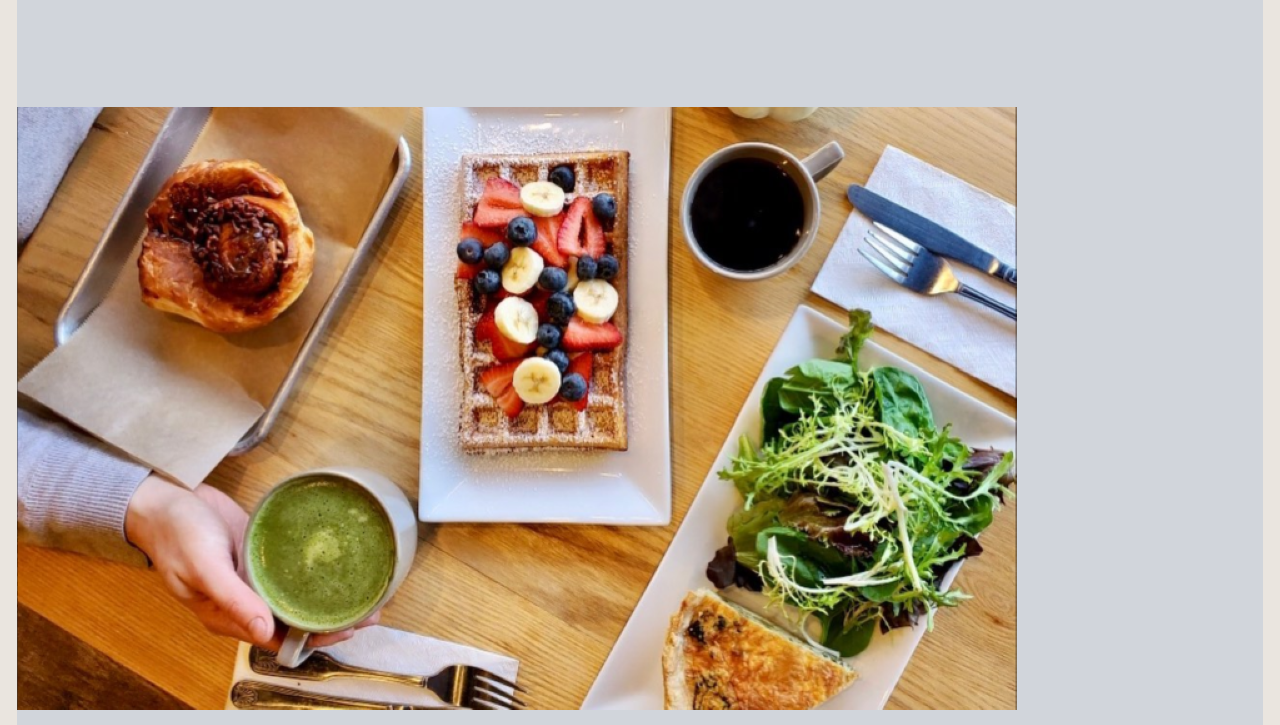
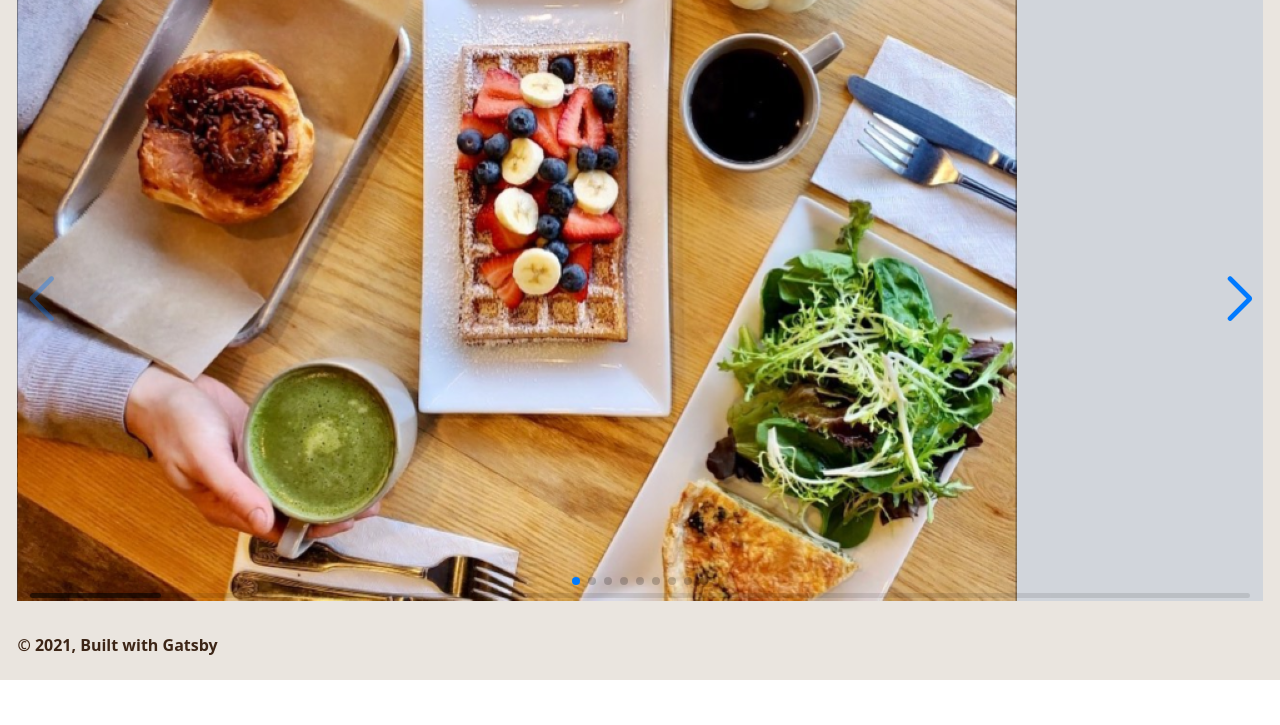
Before and after one commit to markelbag/TerraGia, a Gatsby site: page / in a window 1280 px wide. Shown: the part 75-800 px from the top of the page. Built offline with nearby package versions, Linux system fonts and the light colour scheme; Gatsby itself is replaced by a stand-in of ours.

Commit message:
Swiper Added

```diff
--- a/src/components/layout.js
+++ b/src/components/layout.js
@@ -34,7 +34,9 @@
           padding: `0 1.0875rem 1.45rem`,
         }}
       >
-        <main className="size"> {children}</main>
+        <main className="flex items-center justify-center w-full h-full bg-gray-300">
+          {children}
+        </main>
         <footer
           style={{
             marginTop: `2rem`,
--- a/src/pages/index.js
+++ b/src/pages/index.js
@@ -1,12 +1,17 @@
 import * as React from "react"
 import Layout from "../components/layout"
 import Seo from "../components/seo"
+
+import { Navigation, Pagination, Scrollbar, A11y } from "swiper"
 
 // Import Swiper React components
 import { Swiper, SwiperSlide } from "swiper/react"
 
 // Import Swiper styles
 import "swiper/css"
+import "swiper/css/navigation"
+import "swiper/css/pagination"
+import "swiper/css/scrollbar"
 
 import { CartProvider } from "../components/store/CartContext"
 import setTable from "../images/setTable.png"
@@ -42,12 +47,16 @@
     <CartProvider>
       <Layout>
         <Seo title="Home" />
-        <div className="flex items-center justify-center w-full h-full bg-gray-300">
         <Swiper
+          // install Swiper modules
+          modules={[Navigation, Pagination, Scrollbar, A11y]}
           spaceBetween={50}
           slidesPerView={1}
+          navigation
+          pagination={{ clickable: true }}
+          scrollbar={{ draggable: true }}
+          onSwiper={swiper => console.log(swiper)}
           onSlideChange={() => console.log("slide change")}
-            onSwiper={swiper => console.log(swiper)}
         >
           <SwiperSlide>
             <img src={setTable} alt=" 0" />
@@ -77,7 +86,6 @@
             <img src={display} alt=" 7" />
           </SwiperSlide>
         </Swiper>
-        </div>
       </Layout>
     </CartProvider>
   )
```
Lines whose indentation alone changed are shown as unchanged.
